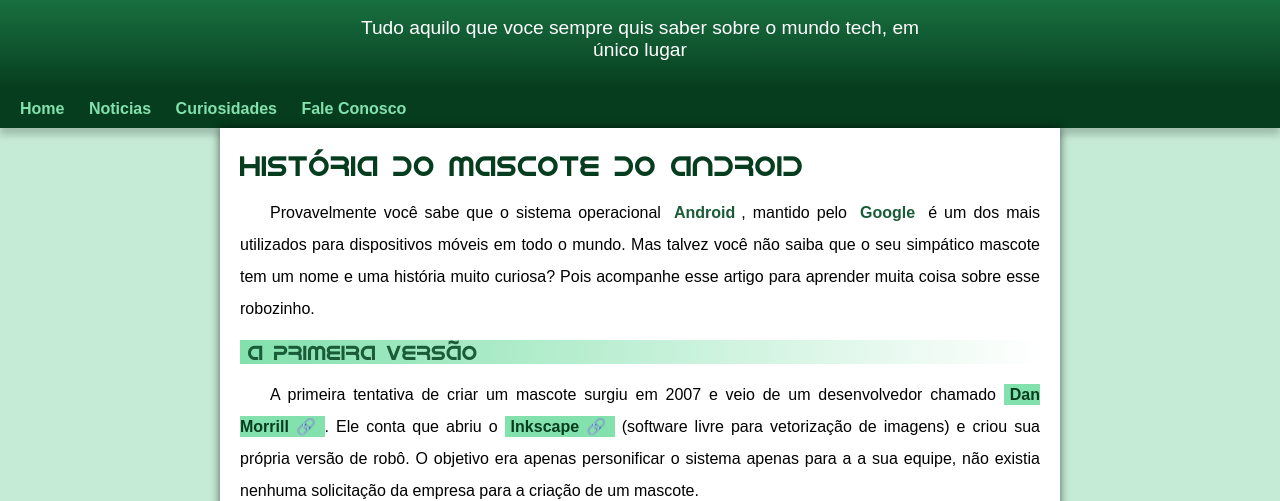
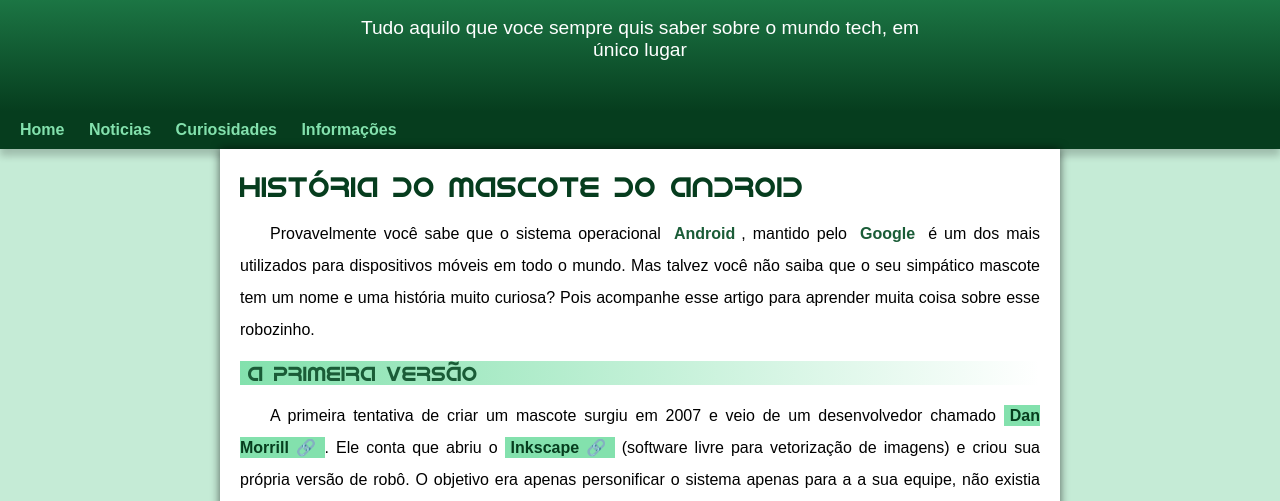
Before and after one commit to W-Junior/html-css, a plain HTML site: page desafios/Desafio10/android.html in a window 1280 px wide. Shown: the part 100-601 px from the top of the page. Drawn offline with Linux system fonts and the light colour scheme.

Commit message:
corrigindo erro padding

```diff
--- a/desafios/Desafio10/android.html
+++ b/desafios/Desafio10/android.html
@@ -17,7 +17,7 @@
         <a href="#">Home</a>
         <a href="#">Noticias</a>
         <a href="#">Curiosidades</a>
-        <a href="#">Fale Conosco</a>
+        <a href="#">Informações</a>
     </nav>
     <main>
         <article>
--- a/desafios/Desafio10/estilo/style.css
+++ b/desafios/Desafio10/estilo/style.css
@@ -62,7 +62,7 @@ header > p {
     padding-right: 10px;
     padding-left: 10px;
     margin: auto;
-    margin-bottom: 30px;
+    padding-bottom: 50px;
     text-align: 2px 2px 0px rgba(0, 0, 0, 0.315);
 }
 
```
